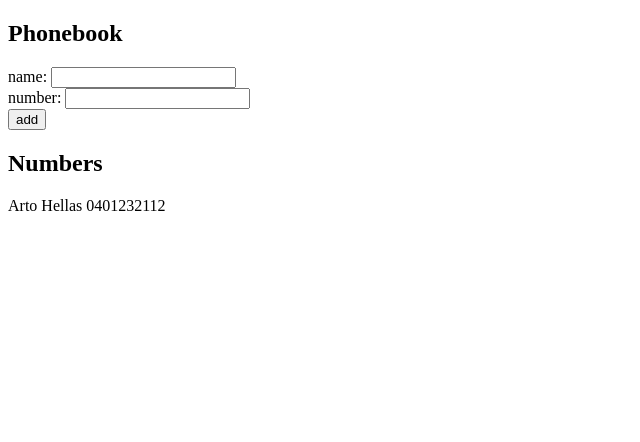
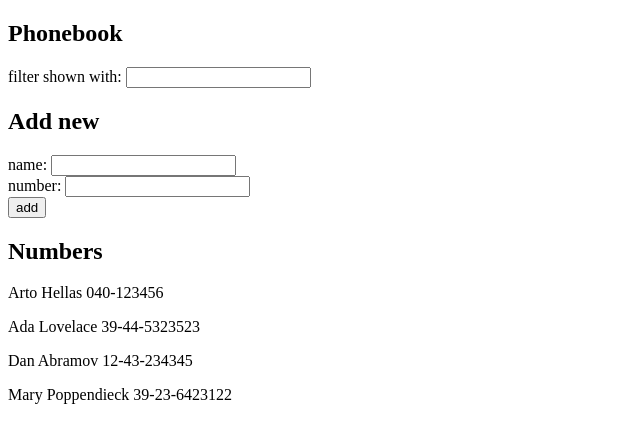
Before and after one commit to Samuliej/Fullstack-osa2, a React (Create React App) app in the folder puhelinluettelo/: page / in a window 1280 px wide. Shown: the top 442 px of the page, without its empty margins (0-640 px from the left). Built offline with nearby package versions, Linux system fonts and the light colour scheme.

Commit message:
2.9*: puhelinluettelo step4 complete

```diff
--- a/puhelinluettelo/src/App.js
+++ b/puhelinluettelo/src/App.js
@@ -1,21 +1,20 @@
 import { useState } from 'react'
 
-const Person = (props) => {
-  return (
-    <p>{props.name} {props.number}</p>
-  )
-}
+const Person = props => <p>{props.name} {props.number}</p>
+
+const Header = props => <h2>{props.text}</h2>
 
 const App = () => {
 
   const [persons, setPersons] = useState([
-    { name: 'Arto Hellas',
-      number: '0401232112',
-      id: 1
-    }
+    { name: 'Arto Hellas', number: '040-123456', id:1 },
+    { name: 'Ada Lovelace', number: '39-44-5323523', id:2 },
+    { name: 'Dan Abramov', number: '12-43-234345', id:3 },
+    { name: 'Mary Poppendieck', number: '39-23-6423122', id:4 }
   ])
   const [newName, setNewName] = useState('')
   const [newNumber, setNewNumber] = useState('')
+  const [filter, setFilter] = useState('')
 
   const addPerson = (event) => {
     let duplicate;
@@ -34,17 +33,21 @@
         alert(`${newName} is already added to the phonebook`)
   }
 
-  const handlePersonChange = (event) => {
-    setNewName(event.target.value)
-  }
-
-  const handleNumberChange = (event) => {
-    setNewNumber(event.target.value)
-  }
+  // Event handlers
+  const handlePersonChange = event => setNewName(event.target.value)
+  const handleNumberChange = event => setNewNumber(event.target.value)
+  const handleFilterChange = event => setFilter(event.target.value)
 
   return (
     <div>
-      <h2>Phonebook</h2>
+      <Header text="Phonebook"/>
+        <div>
+          filter shown with: <input
+            value={filter}
+            onChange={handleFilterChange}
+          />
+        </div>
+      <Header text="Add new"/>
       <form onSubmit={addPerson}>
         <div>
           name: <input
@@ -61,10 +64,11 @@
           <button type="submit">add</button>
         </div>
       </form>
-      <h2>Numbers</h2>
+      <Header text="Numbers"/>
       <div>
-          {persons.map(person =>
-            <Person key={person.id} name={person.name} number={person.number} />) }
+          {persons.map(person => person.name.toLowerCase().includes(filter) ?
+            <Person key={person.id} name={person.name} number={person.number} /> :
+            <div></div>) }
         </div>
     </div>
   )
```
